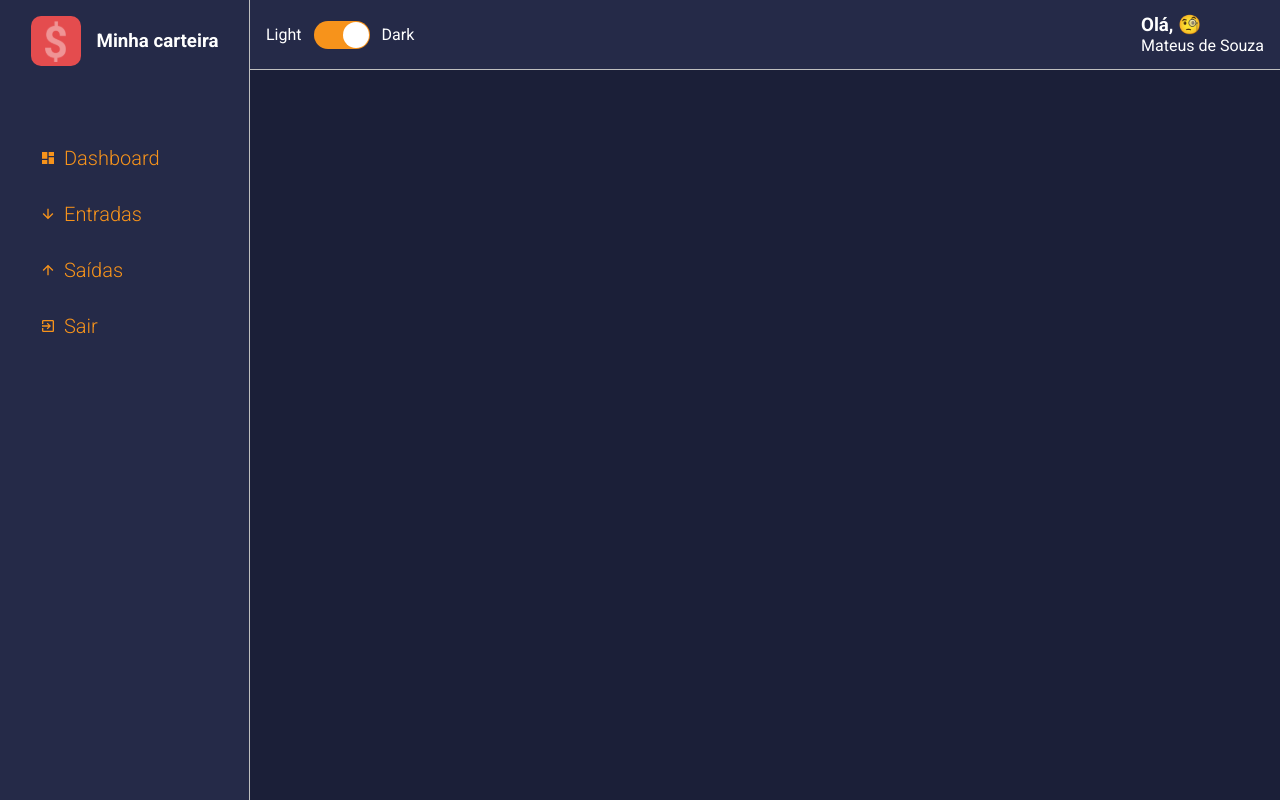
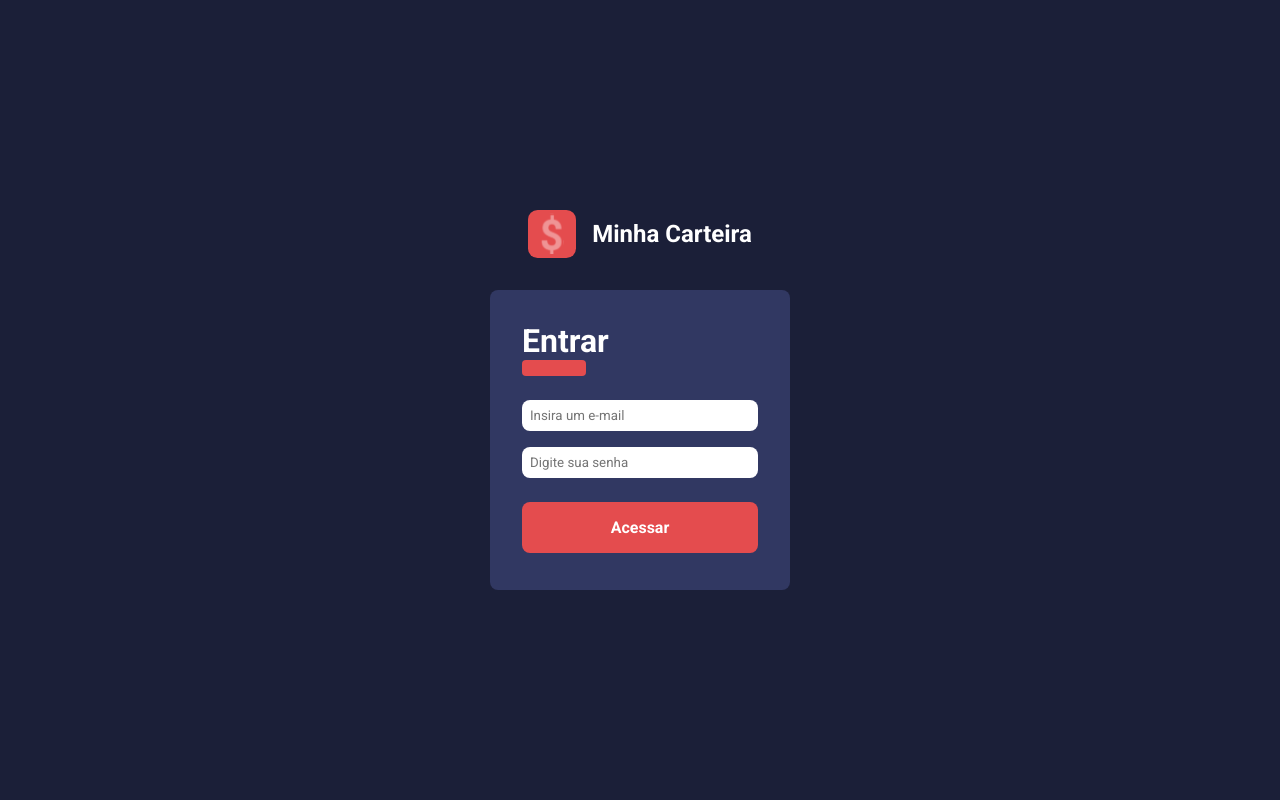
Before and after one commit to mateussp97/dashboard-reactts, a React (Create React App) app: page / in a window 1280 px wide. Built offline with nearby package versions, Linux system fonts and the light colour scheme.

Commit message:
add: login authentication and logout button with localStorage

```diff
--- a/src/components/Aside/index.tsx
+++ b/src/components/Aside/index.tsx
@@ -7,8 +7,13 @@ import {
   MdArrowUpward,
   MdExitToApp,
 } from "react-icons/md";
+import { useAuth } from "../../hooks/auth";
 
-const Aside: React.FC = () => (
+const Aside: React.FC = () => {
+  //! Pegamos a função do hook criado 'useAuth' para colocar no botão para sair da aplicação
+  const { signOut } = useAuth();
+
+  return (
     <Container>
       <Header>
         <Logo src={ImageLogo} alt="Logo Minha Carteira" />
@@ -27,13 +32,14 @@ const Aside: React.FC = () => (
           <MdArrowUpward />
           Saídas
         </Link>
-      <Link href="#">
+        <Link onClick={signOut}>
           <MdExitToApp />
           Sair
         </Link>
       </Menu>
     </Container>
   );
+};
 
 const Container = styled.div`
   grid-area: AS;
@@ -74,6 +80,8 @@ const Link = styled.a`
   align-items: center;
   justify-content: center;
 
+  cursor: pointer;
+
   transition: all 0.3s;
 
   font-size: 1.25rem;
--- /dev/null
+++ b/src/components/Input/index.tsx
@@ -0,0 +1,19 @@
+import React, { InputHTMLAttributes } from "react";
+import styled from "styled-components";
+//! Criando uma interface que vai receber as elementos de um input(HTMLInputElement) do tipo InputHTMLAttributes
+//! Aproveitando uma tipagem que já existe basicamente
+type IInputProp = InputHTMLAttributes<HTMLInputElement>;
+
+const Input: React.FC<IInputProp> = ({ ...rest }) => {
+  return <Container {...rest} />;
+};
+
+const Container = styled.input`
+  width: 100%;
+  margin: 0.5rem 0;
+  padding: 0.5rem;
+
+  border-radius: 0.5rem;
+`;
+
+export default Input;
--- /dev/null
+++ b/src/hooks/auth.tsx
@@ -0,0 +1,47 @@
+import React, { createContext, useState, useContext } from "react";
+
+interface IAuthContext {
+  logged: boolean;
+  signIn(email: string, password: string): void;
+  signOut(): void;
+}
+
+const AuthContext = createContext<IAuthContext>({} as IAuthContext);
+
+const AuthProvider: React.FC = ({ children }) => {
+  const [logged, setLogged] = useState<boolean>(() => {
+    //! Isso tudo é só para verificar se o usuário está logado ou não
+    const isLogged = localStorage.getItem("@dashboard-reactts:logged");
+    //! Retorna esse ternário que verifica se tem conteúdo dentro da const 'isLogged'
+    //! Se tem conteúdo retorna true, senão false
+    return !!isLogged;
+  });
+
+  const signIn = (email: string, password: string) => {
+    if (email == "mateus@email.com" && password == "123") {
+      localStorage.setItem("@dashboard-reactts:logged", "true");
+      setLogged(true);
+    } else {
+      alert("Senha ou usuário inválidos!");
+    }
+  };
+
+  const signOut = () => {
+    localStorage.removeItem("@dashboard-reactts:logged");
+    setLogged(false);
+  };
+
+  return (
+    <AuthContext.Provider value={{ logged, signIn, signOut }}>
+      {children}
+    </AuthContext.Provider>
+  );
+};
+
+function useAuth(): IAuthContext {
+  const context = useContext(AuthContext);
+
+  return context;
+}
+
+export { AuthProvider, useAuth };
--- a/src/index.tsx
+++ b/src/index.tsx
@@ -1,12 +1,15 @@
 import React from "react";
 import ReactDOM from "react-dom";
 import { ThemeProvider } from "./hooks/theme";
+import { AuthProvider } from "./hooks/auth";
 import App from "./App";
 
 ReactDOM.render(
   <React.StrictMode>
     <ThemeProvider>
-      <App />
+      <AuthProvider>
+        <App />
+      </AuthProvider>
     </ThemeProvider>
   </React.StrictMode>,
   document.getElementById("root")
--- a/src/pages/SignIn/index.tsx
+++ b/src/pages/SignIn/index.tsx
@@ -1,11 +1,117 @@
-import React from "react";
+import React, { useState } from "react";
+import logoImage from "../../assets/logo.svg";
+import styled from "styled-components";
+import Input from "./../../components/Input/index";
+import { useAuth } from "../../hooks/auth";
 
 const SignIn: React.FC = () => {
+  const [email, setEmail] = useState<string>("");
+  const [password, setPassword] = useState<string>("");
+  const { signIn } = useAuth();
+
   return (
-    <div>
-      <h1>SignIn</h1>
-    </div>
+    <Container>
+      <Logo>
+        <img src={logoImage} alt="Logo minha carteira" />
+        <h1>Minha Carteira</h1>
+      </Logo>
+
+      <Form onSubmit={() => signIn(email, password)}>
+        <FormTitle>Entrar</FormTitle>
+        <Input
+          type="email"
+          placeholder="Insira um e-mail"
+          onChange={(e) => setEmail(e.target.value)}
+          required
+        />
+        <Input
+          type="password"
+          placeholder="Digite sua senha"
+          onChange={(e) => setPassword(e.target.value)}
+          required
+        />
+        <button type="submit">Acessar</button>
+      </Form>
+    </Container>
   );
 };
 
+const Container = styled.div`
+  height: 100vh;
+  width: 100vw;
+
+  display: flex;
+  flex-direction: column;
+  align-items: center;
+  justify-content: center;
+
+  background: ${(props) => props.theme.colors.primary};
+`;
+
+const Logo = styled.div`
+  display: flex;
+  align-items: center;
+  justify-content: center;
+
+  margin-bottom: 2rem;
+
+  img {
+    width: 3rem;
+    margin-right: 1rem;
+  }
+
+  h1 {
+    font-size: 1.5rem;
+    color: ${(props) => props.theme.colors.white};
+  }
+`;
+
+const Form = styled.form`
+  width: 300px;
+  height: 300px;
+
+  padding: 2rem;
+
+  border-radius: 0.5rem;
+
+  background: ${(props) => props.theme.colors.tertiary};
+
+  display: flex;
+  flex-direction: column;
+  align-items: flex-start;
+  justify-content: start;
+
+  button {
+    font-size: 1rem;
+    font-weight: 600;
+    color: ${(props) => props.theme.colors.white};
+
+    border-radius: 0.5rem;
+    width: 100%;
+    background: ${(props) => props.theme.colors.warning};
+    margin: 1rem 0;
+    padding: 1rem;
+    transition: all 0.3s;
+
+    &:hover {
+      opacity: 0.7;
+    }
+  }
+`;
+
+const FormTitle = styled.h1`
+  color: ${(props) => props.theme.colors.white};
+
+  &::after {
+    content: "";
+    display: block;
+    border-radius: 0.25rem;
+    width: 4rem;
+
+    border-bottom: 1rem solid ${(props) => props.theme.colors.warning};
+  }
+
+  margin-bottom: 1rem;
+`;
+
 export default SignIn;
--- a/src/routes/auth.routes.tsx
+++ b/src/routes/auth.routes.tsx
@@ -6,7 +6,7 @@ import SignIn from "./../pages/SignIn/index";
 const AuthRoutes: React.FC = () => {
   return (
     <Switch>
-      <Route component={SignIn} />
+      <Route path="/" component={SignIn} />
     </Switch>
   );
 };
--- a/src/routes/index.tsx
+++ b/src/routes/index.tsx
@@ -1,12 +1,13 @@
 import React from "react";
 import { BrowserRouter } from "react-router-dom";
 import AppRoutes from "./app.routes";
+import AuthRoutes from "./auth.routes";
+import { useAuth } from "../hooks/auth";
 
 const Routes: React.FC = () => {
+  const { logged } = useAuth();
   return (
-    <BrowserRouter>
-      <AppRoutes />
-    </BrowserRouter>
+    <BrowserRouter>{logged ? <AppRoutes /> : <AuthRoutes />}</BrowserRouter>
   );
 };
 
```
Lines whose indentation alone changed are shown as unchanged.
